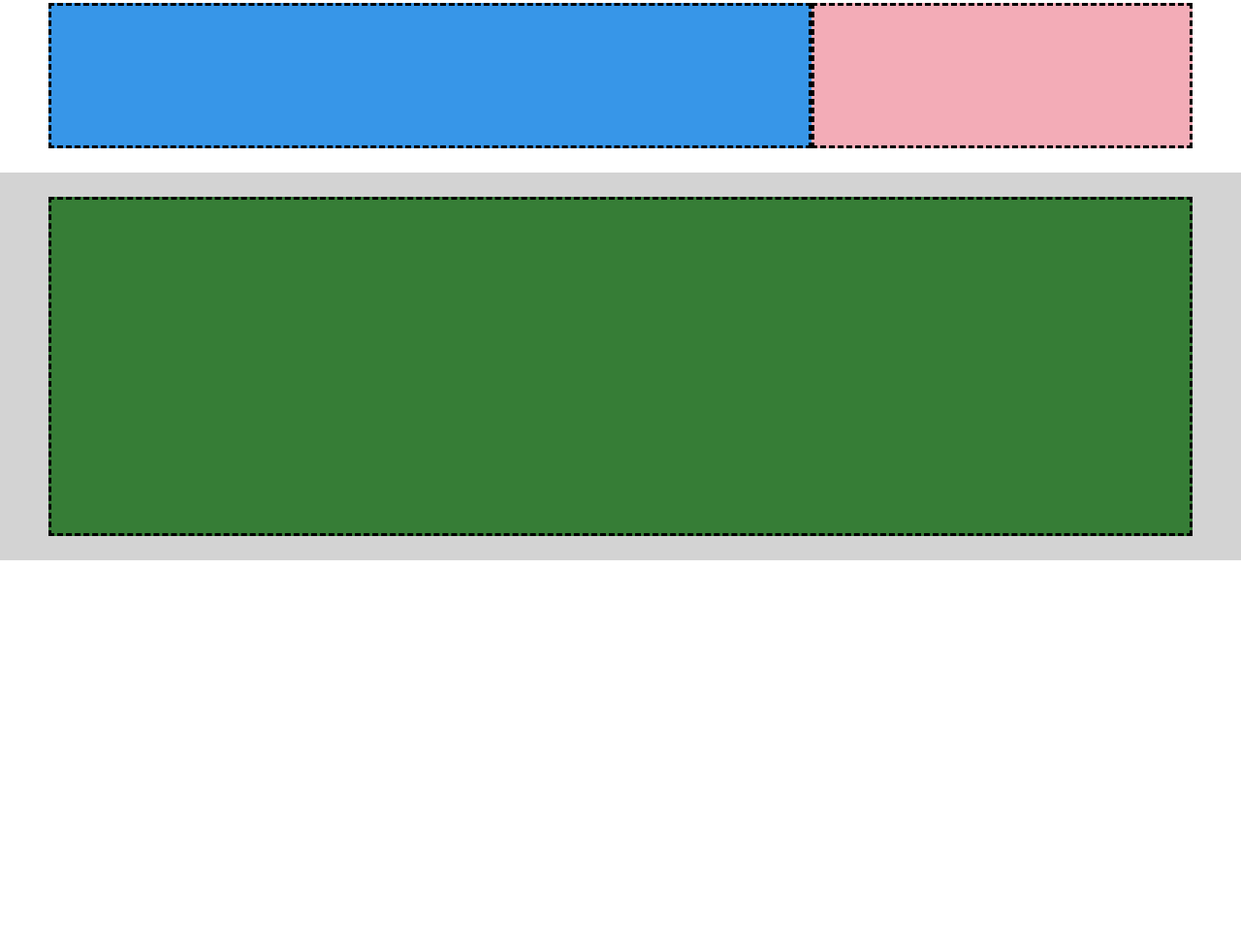
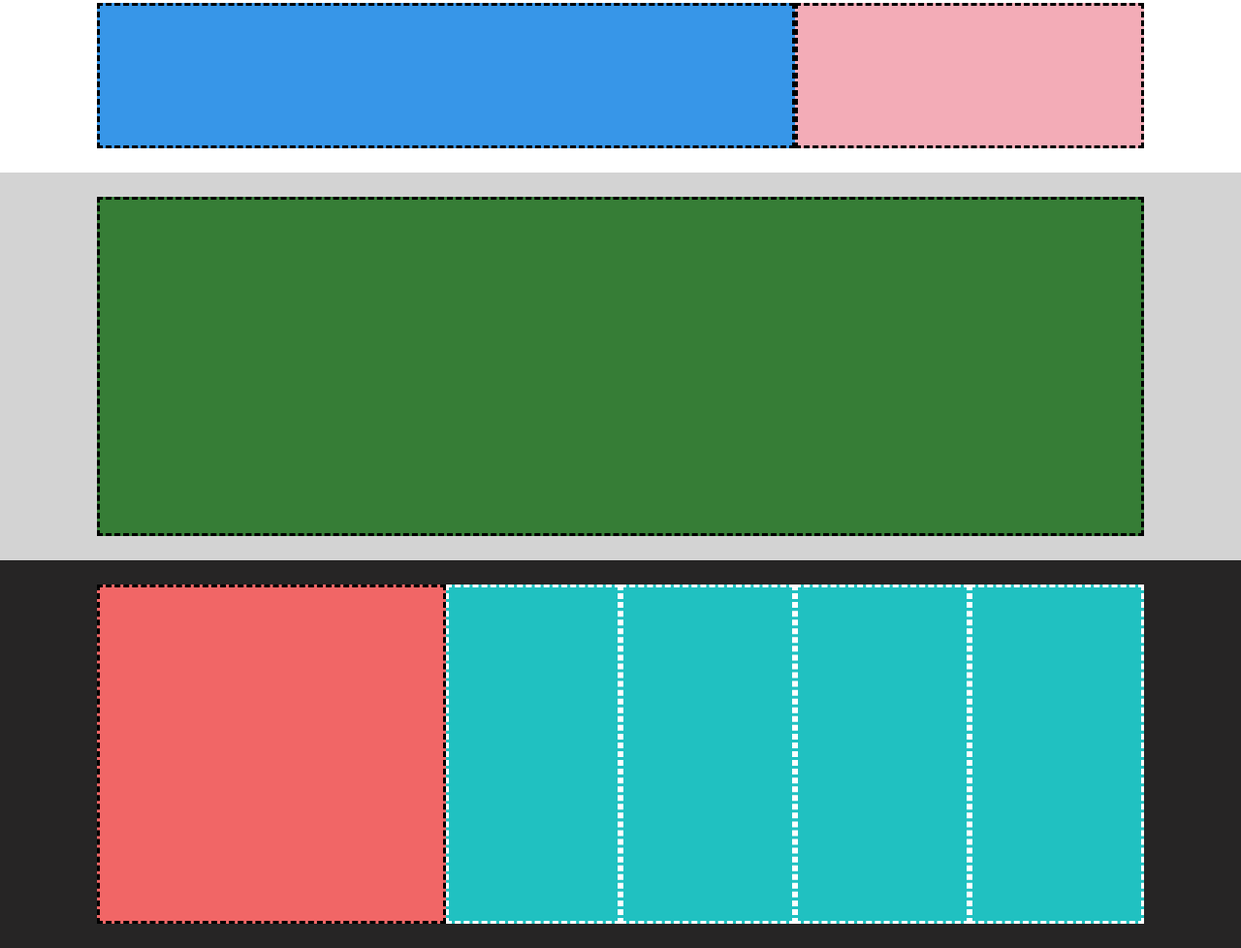
Before and after one commit to SwitchTia/htmlcss-struttura-discord, a plain HTML site: page index.html in a window 1280 px wide. Shown: the part 662-1640 px from the top of the page at 97% size. Before the commit the page ends 1240 px from the top, so only its background shows below. Drawn offline with Linux system fonts and the light colour scheme.

Commit message:
Feat: Section 5: mini-cards

```diff
--- a/css/style.css
+++ b/css/style.css
@@ -31,10 +31,11 @@ body{
 
 .container{
     display: flex;
+    flex-direction: row;
     justify-content: center;
     align-items: center;
-    padding-left: 50px;
-    padding-right: 50px;
+    padding-left: 100px;
+    padding-right: 100px;
 }
 
 .height-150{
@@ -89,9 +90,6 @@ TOP NAVIGATION BAR
 .width-calc2part-of4{
     width: calc((100% / 4 ) * 2);
 }
-.width-calc1part-of4{
-    width: calc((100% / 4 ) * 1);
-}
 .align-left{
     justify-content: start;
 }
@@ -130,7 +128,7 @@ COMMON SECTIONS 1,2,3
     display: flex;
     justify-content: center;
     align-items: center;
-    width: calc(100% / 3 );
+    width: calc((100% / 3) *1);
     height: 150px;
     border-style: dashed;
 }
@@ -146,6 +144,38 @@ SECTION 4
     padding-left: 50px;
     padding-right: 50px;
 }
+
+/*
+****************************************
+SECTION 5
+****************************************
+*/
+
+.mini-card{
+    display: flex;
+    justify-content: center;
+    align-items: center;
+    height: 350px;
+
+    /* border-style: dashed; */
+}
+.width-calc2part6{
+    width: 33.33%;
+}
+
+.width-calc1part6{
+    width: 16.67%
+}
+
+.border-styleB{
+    border-style: dashed;
+    color: rgb(0, 0, 0);
+}
+.border-styleW{
+    border-style: dashed;
+    color: white;
+}
+
 
 /*
 ****************************************
@@ -187,7 +217,7 @@ UTILITIES
     background-color: rgb(245, 217, 78);
 }
 .bg-black{
-    background-color: rgb(0, 0, 0);
+    background-color: rgb(38, 37, 37);
 }
 
 /*
--- a/index.html
+++ b/index.html
@@ -45,7 +45,15 @@
     </section>
 
     <!-- SECTION 5 -->
-    <section class="container bg-black"></section>
+    <section class="container bg-black height-400">
+        <div class="mini-card height-350 bg-rose width-calc2part6 border-styleB"></div>
+        <div class="mini-card height-350 bg-teal width-calc1part6 border-styleW"></div>
+        <div class="mini-card height-350 bg-teal width-calc1part6 border-styleW"></div>
+        <div class="mini-card height-350 bg-teal width-calc1part6 border-styleW"></div>
+        <div class="mini-card height-350 bg-teal width-calc1part6 border-styleW"></div>
+
+        </div>
+    </section>
 
 </body
 </html>
```
